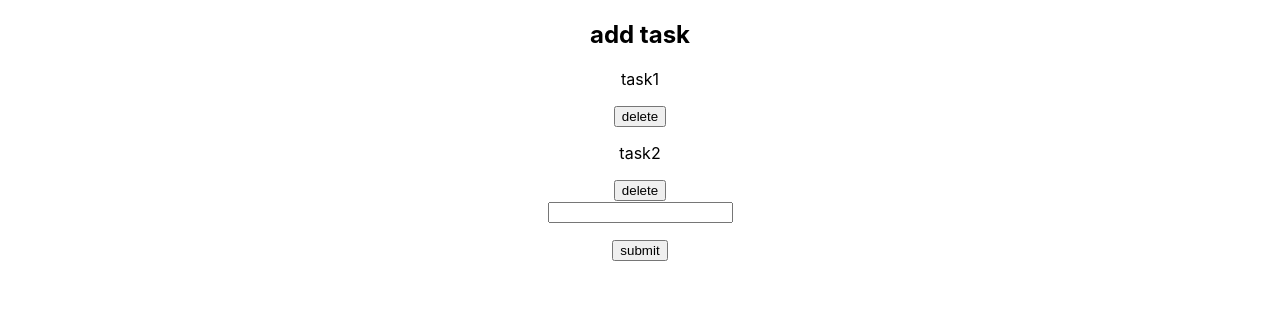
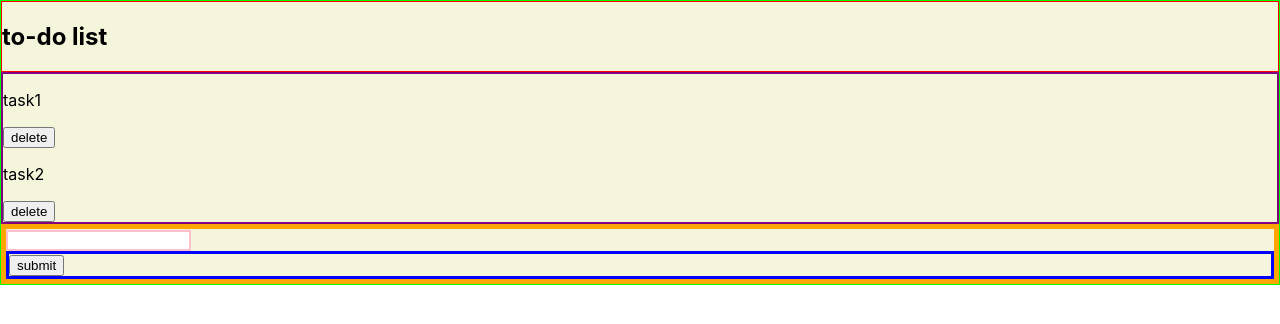
Before and after one commit to fluffy-lion-zzz/todo-list, a React (Create React App) app: page / in a window 1280 px wide. Shown: the top 324 px of the page. Built offline with nearby package versions, Linux system fonts and the light colour scheme.

Commit message:
update read me, css borders

```diff
--- a/src/App.css
+++ b/src/App.css
@@ -1,38 +1,20 @@
 .App {
-  text-align: center;
+  border: solid lime 1px;
 }
 
-.App-logo {
-  height: 40vmin;
-  pointer-events: none;
+.todoHeader {
+  border: 1px solid red;
+}
+.cardComponent {
+  border: 2px solid purple;
+}
+.userInput {
+  border: solid 5px orange;
+}
+.inputBox {
+  border: solid 2px pink;
 }
 
-@media (prefers-reduced-motion: no-preference) {
-  .App-logo {
-    animation: App-logo-spin infinite 20s linear;
-  }
+.submitWrapper {
+  border: solid 3px blue;
 }
-
-.App-header {
-  background-color: #282c34;
-  min-height: 100vh;
-  display: flex;
-  flex-direction: column;
-  align-items: center;
-  justify-content: center;
-  font-size: calc(10px + 2vmin);
-  color: white;
-}
-
-.App-link {
-  color: #61dafb;
-}
-
-@keyframes App-logo-spin {
-  from {
-    transform: rotate(0deg);
-  }
-  to {
-    transform: rotate(360deg);
-  }
-}
--- a/src/App.js
+++ b/src/App.js
@@ -30,14 +30,19 @@ const [input, setInput] = useState("")
 
   return (
     <div className="App">
-     <h2>add task</h2>
+      <div className="todoHeader">
+        <h2>to-do list</h2>
+      </div>
+      <div className="cardComponent">
         <Card
           tasks={tasks}
           removeHandler={removeHandler}
           />
-     <div>
+      </div>
+      <div className="userInput">
         <form onSubmit={handleSubmit}>
           <input
+            className="inputBox"
             type="text"
             value={input}
             onChange={(event) => {
@@ -45,8 +50,12 @@ const [input, setInput] = useState("")
             }}
             >
             </input>
+            {/* <div>
               <p>{input}</p>
+            </div> */}
+            <div className="submitWrapper">
               <button >submit</button>
+            </div>
         </form>
       </div>
     </div>
--- a/src/components/Card/Card.js
+++ b/src/components/Card/Card.js
@@ -1,5 +1,7 @@
 import React from 'react'
 import Todo from '../Todo/Todo'
+
+import './Card.css'
 const Card = (props) => {
     const taskList = props.tasks.map((task, index) => {
       return <Todo task={task} key={index} index={index} removeHandler={props.removeHandler} />
--- a/src/components/Todo/Todo.css
+++ b/src/components/Todo/Todo.css
@@ -0,0 +1,3 @@
+div {
+    background-color: beige;
+}
--- a/src/components/Todo/Todo.js
+++ b/src/components/Todo/Todo.js
@@ -1,5 +1,5 @@
 import React from 'react'
-
+import './Todo.css'
 const Todo = (props) => {
     return (
       <div>
```
Also changed, not shown: 2 other files (tests, documents, lock files or other folders). Lines whose indentation alone changed are shown as unchanged.
